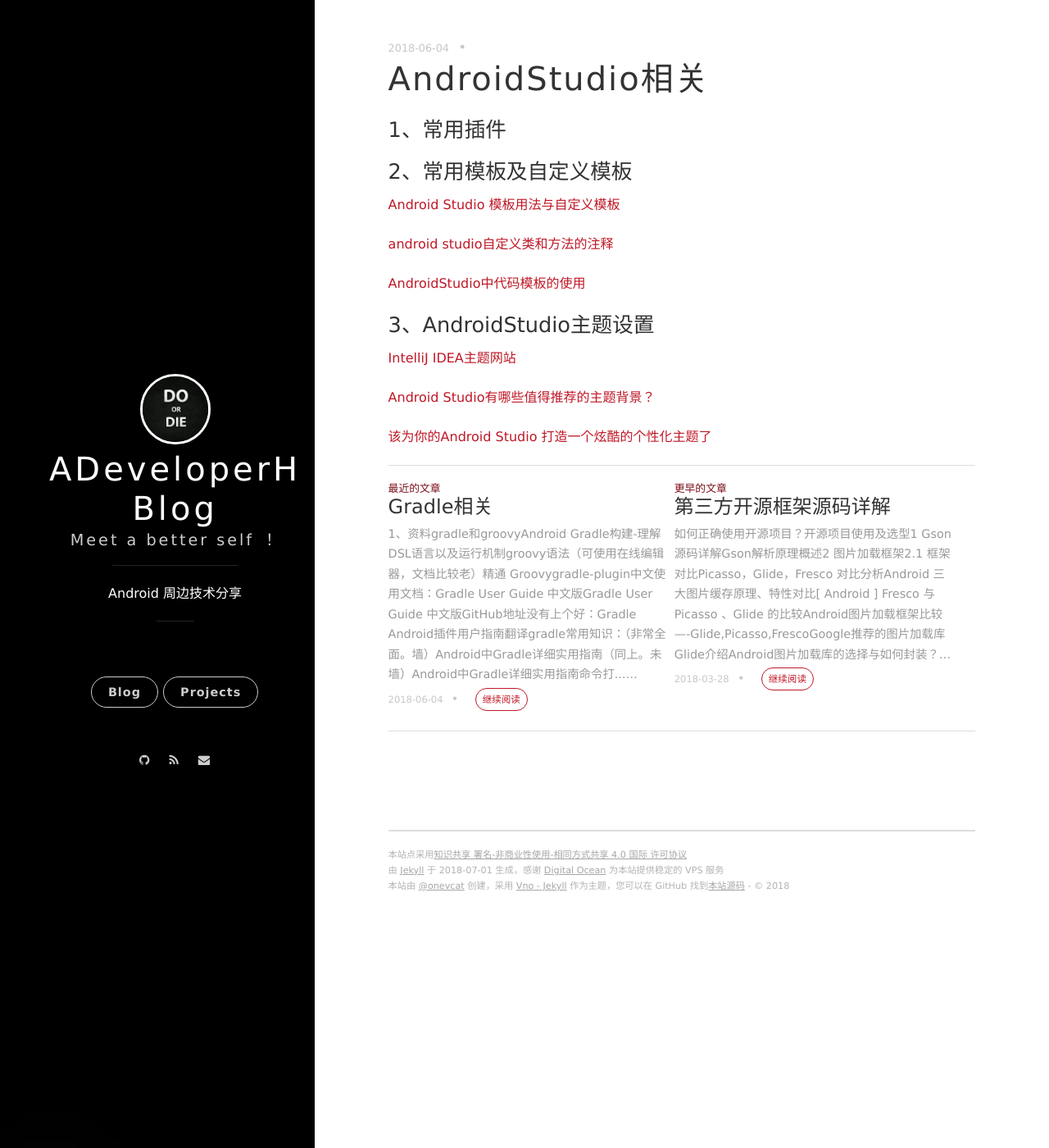
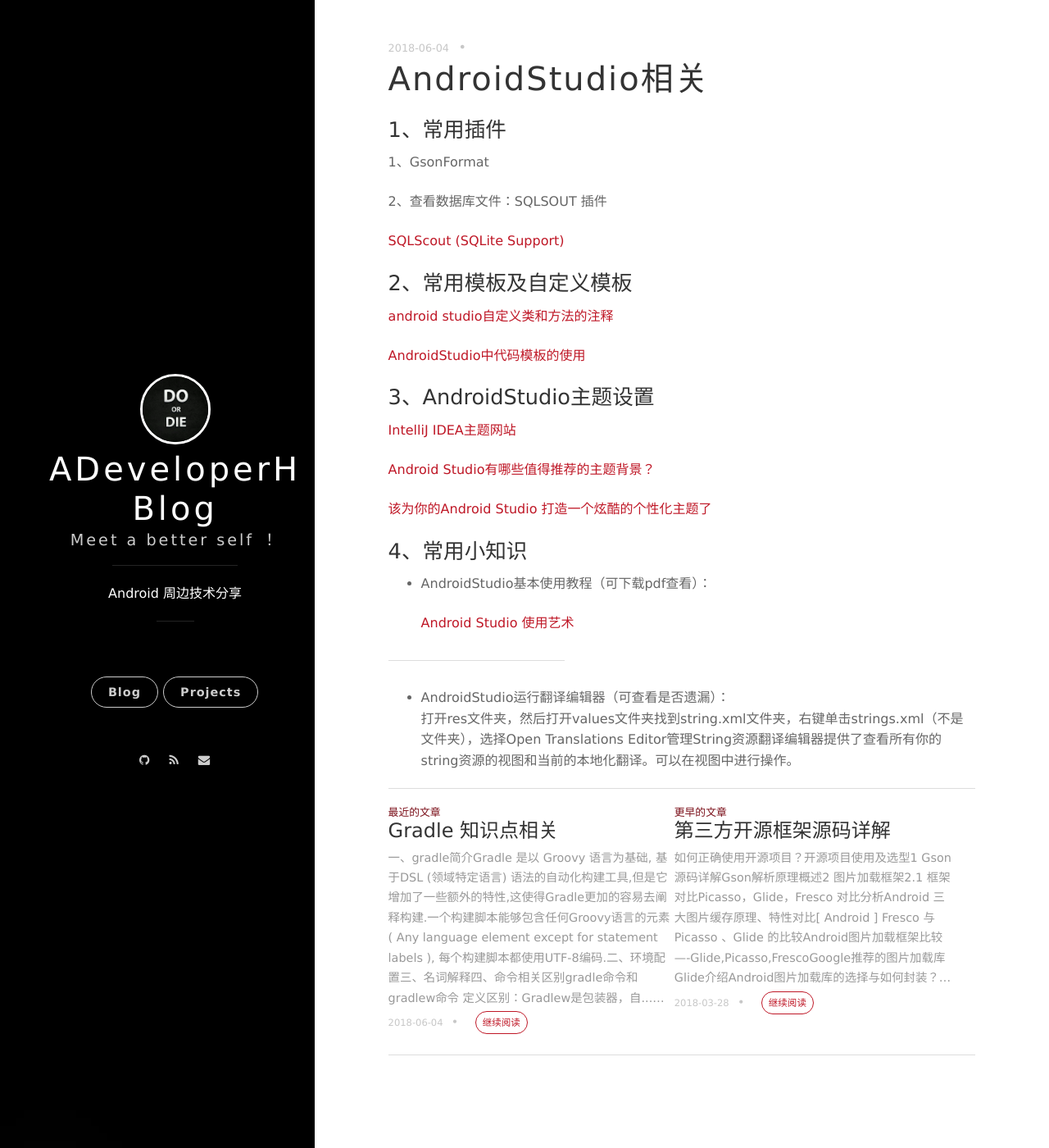
Before and after one commit to ADeveloperH/ADeveloperH.github.io, a Jekyll site: the page built from _posts/2018-06-04-androidstudio.md, in a window 1280 px wide and 1400 px high. Shown: the whole window at 82% size. Built offline with Jekyll 4.4.1, drawn with Linux system fonts in a browser that asks for light colours; nearby versions of some CDN libraries; comment, search, counter and statistics services are not loaded; some of the changed lines change nothing that is shown.

Commit message:
提交gradle相关内容

````diff
--- a/_posts/2018-06-04-androidstudio.md
+++ b/_posts/2018-06-04-androidstudio.md
@@ -6,9 +6,14 @@
 
 ### 1、常用插件 ###
 
+1、GsonFormat
+
+2、查看数据库文件：SQLSOUT 插件
+
+[SQLScout (SQLite Support) ](https://plugins.jetbrains.com/plugin/8322-sqlscout-sqlite-support-)
+
 ### 2、常用模板及自定义模板 ###
 
-[Android Studio 模板用法与自定义模板 ](https://blog.csdn.net/qJay_Dev/article/details/51278713)
 
 [android studio自定义类和方法的注释](https://blog.csdn.net/u013168615/article/details/50073257)
 
@@ -22,3 +27,15 @@
 [Android Studio有哪些值得推荐的主题背景？](https://www.zhihu.com/question/38958773)
 
 [该为你的Android Studio 打造一个炫酷的个性化主题了](https://juejin.im/post/58ea37ae0ce46300586427b6)
+
+
+### 4、常用小知识 ###
+
+- AndroidStudio基本使用教程（可下载pdf查看）：
+
+	[Android Studio 使用艺术](https://legacy.gitbook.com/book/quanke/android-studio/details)
+
+----------
+
+- AndroidStudio运行翻译编辑器（可查看是否遗漏）：
+打开res文件夹，然后打开values文件夹找到string.xml文件夹，右键单击strings.xml（不是文件夹），选择Open Translations Editor管理String资源翻译编辑器提供了查看所有你的string资源的视图和当前的本地化翻译。可以在视图中进行操作。
--- /dev/null
+++ b/_posts/2018-06-04-gradle -02.md
@@ -0,0 +1,105 @@
+---
+layout: post
+title: Gradle 知识点相关
+categories: 开发工具总结
+---
+
+### 一、gradle简介 ###
+Gradle 是以 Groovy 语言为基础, 基于DSL (领域特定语言) 语法的自动化构建工具,但是它增加了一些额外的特性,这使得Gradle更加的容易去阐释构建.
+一个构建脚本能够包含任何Groovy语言的元素 ( Any language element except for statement labels ), 每个构建脚本都使用UTF-8编码.
+
+### 二、环境配置 ###
+
+### 三、名词解释 ###
+
+
+### 四、命令相关 ###
+
+#### 区别gradle命令和gradlew命令 ####
+
+- 定义区别：Gradlew是包装器，自动下载包装器里定义好的gradle 版本，保证编译环境统一，gradle 是用本地的gradle版本。对于gradlew，其在Android studio的指定是在gradle/wrapper/gradle-wrapper.properties 中完成的；
+- 存放路径不同：对于系统gradle其存放在 ~/.gradle 下面(如果配置了环境变量就在环境变量的目录下)。对于gradlew其存放在 ～/.gradlew/wrapper/dists 下面。这个下面有着许多版本的gradle。这些就是gradlew下载下来的gradle版本；
+- 使用gradle版本不同：若你在命令行使用gradlew那么你使用的是存放在～/.gradlew/wrapper/dists路径下面的,通过在gradle/wrapper/gradle-wrapper.properties文件指定的gradle脚本。而你若使用gradle命令行，那么你使用的是~/.gradle下面的gradle脚本。通过命令行gradle -v 和gradlew -v 可以查看两者的版本具体信息差异。
+
+#### 常用命令 ####
+
+- 查看当前项目支持哪些Gradle任务：gradlew	task
+```java
+------------------------------------------------------------
+All	tasks	runnable	from	root	project(所有从项目根目录可运行的任务)
+------------------------------------------------------------
+Android	tasks(Android	任务)
+-------------
+androidDependencies	-	显示项目的Android依赖
+signingReport	-	显示每个变种版本的签名信息.
+sourceSets	-	打印出所有在这个项目中定义的source集合.
+Build	tasks(构建任务)
+-----------
+assemble	-	编译并打出应用程序所有变种版本的包.
+assembleAndroidTest	-编译并打出所有测试应用的包.
+assembleDebug	-	编译并打出Debug版本的包.
+assembleRelease	-	编译并打出Release版本的包.
+build	-	执行所有检查并编译打包
+buildDependents	-	检查所有的依赖并编译打包.
+buildNeeded	-	检查所有的依赖并编译打包.
+clean	-	删除构建目录
+查看和执行Gradle任务
+259compileDebugAndroidTestSources
+compileDebugSources
+compileDebugUnitTestSources
+compileReleaseSources
+compileReleaseUnitTestSources
+mockableAndroidJar	-	创建一个适用于单元测试的android.jar版本.
+Build	Setup	tasks	(构建设置任务)
+-----------------
+init	-	被始化一个新的Gradle构建.
+wrapper	-	生成	Gradle	wrapper文件
+Help	tasks(帮助任务)
+----------
+buildEnvironment	-	显示项目根目录中声明的所有构建脚本的依赖
+components	-	显示项目根目录产生的组件
+dependencies	-	显示项目根目录中所有依赖的声明.
+dependencyInsight	-	显示并洞察项目根目录中一个特殊的依赖关系.
+help	-	显示帮助信息
+model	-	显示项目根目录的配置模型.
+projects	-	显示项目根目录中的子项目.
+properties	-	显示项目根目录的属性.
+tasks	-	显示从项目根目录可以运行的任务(
+有些显示的任务可能属于子项目)
+Install	tasks(安装任务)
+-------------
+installDebug	-	编译打包并安装Debug版本的包.
+installDebugAndroidTest	-	编译打包并安装Debug版本的测试包到设备上
+查看和执行Gradle任务
+260uninstallAll	-	卸载所有版本的包.
+uninstallDebug	-	卸载Debug版本的包.
+uninstallDebugAndroidTest	-	从设备上卸载Debug版本的Android测试包
+uninstallRelease	-	卸载Release版本的包.
+Verification	tasks(验证任务)
+------------------
+check	-	运行所有检查.
+connectedAndroidTest	-	在已连接的设备上安装所有flavors(渠道包)并运行instrumentation测试
+connectedCheck	-	在当前已连接的设备上运行设备检测.
+connectedDebugAndroidTest	-	在已连接的设备上安装并运行Debug版本的测试.
+deviceAndroidTest	-	在所有提供的设备上安装并运行instrumentation测试.
+deviceCheck	-	在所有提供的设备和测试服务器上运行设备检测.
+lint	-	在所有变种版本上运行lint检测.
+lintDebug	-	在Debug版本上运行lint检测.
+lintRelease	-	在Release版本上运行lint检测.
+test	-	在所有变种版本上运行单元测试.
+testDebugUnitTest	-	在Debug版本上运行单元测试.
+testReleaseUnitTest	-	在Release版本上运行单元测试.
+Other	tasks	(其它任务)
+-----------
+jarDebugClasses
+jarReleaseClasses
+transformResourcesWithMergeJavaResForDebugUnitTest
+transformResourcesWithMergeJavaResForReleaseUnitTest
+想查看所有任务和更多详情,	请运行gradlew	tasks	--all
+想查看一个任务的更多详情,	请运行gradlew	help	--task	<task>
+BUILD	SUCCESSFUL
+查看和执行Gradle任务
+261Total	time:	6.717	secs
+这个构建可以更快,	请考虑使用Gradle守护:	https://docs.gradle.org/2.10/userguide/gradle_daemo
+n.html
+```
--- a/_posts/2018-06-04-gradle.md
+++ b/_posts/2018-06-04-gradle.md
@@ -1,6 +1,6 @@
 ---
 layout: post
-title: Gradle相关
+title: Gradle资料相关
 categories: 开发工具总结
 ---
 
@@ -14,6 +14,8 @@
 groovy语法（可使用在线编辑器，文档比较老）
 
 [精通 Groovy](https://www.ibm.com/developerworks/cn/education/java/j-groovy/j-groovy.html)
+
+AndroidStudio中Groovy Console:Tools---->Groovy Console
 
 
 gradle-plugin中文使用文档：
@@ -35,6 +37,22 @@
 [Android中Gradle详细实用指南](http://www.jianshu.com/p/ed4ef3b96a29)
 
 
+Android中gradle的使用Demo案例：
+[GitHub源码加CSDN博客](https://github.com/mrqatom/ChangeResourceDemo)
+
+
+gradle官网可查看（下载）历史版本和相关教程：
+[gradle官网](https://gradle.org/)
+
+离线下载gradle（在项目gradle--wrapper--gradle-wrapper.properties中）。
+[gradle离线下载地址](https://services.gradle.org/distributions/)
+
+Android Studio使用教程中gradle相关介绍（developer官网）：
+[Android开发者官网](https://developer.android.com/studio/build/?hl=zh-cn)
+
+
+
+
 命令打包：（查找常见命令）
 Gradlew命令实际上就是执行的gradle-wrapper.properties中最后一行指定的路径下的环境变量地址；
 否则不同的项目可能有不同的环境变量路径，如果使用gradle命令则需要频繁的修改系统环境变量地址；
````
